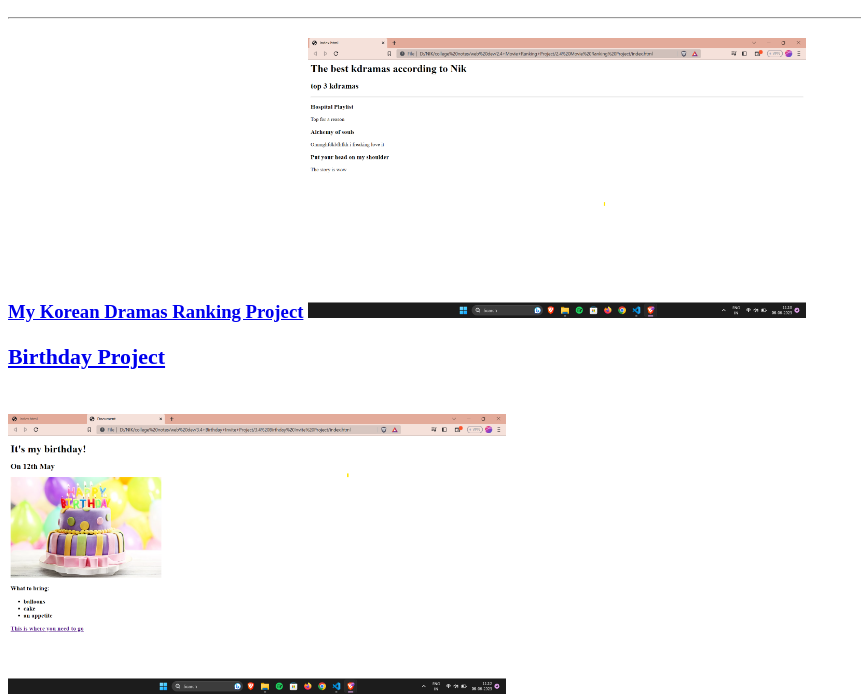
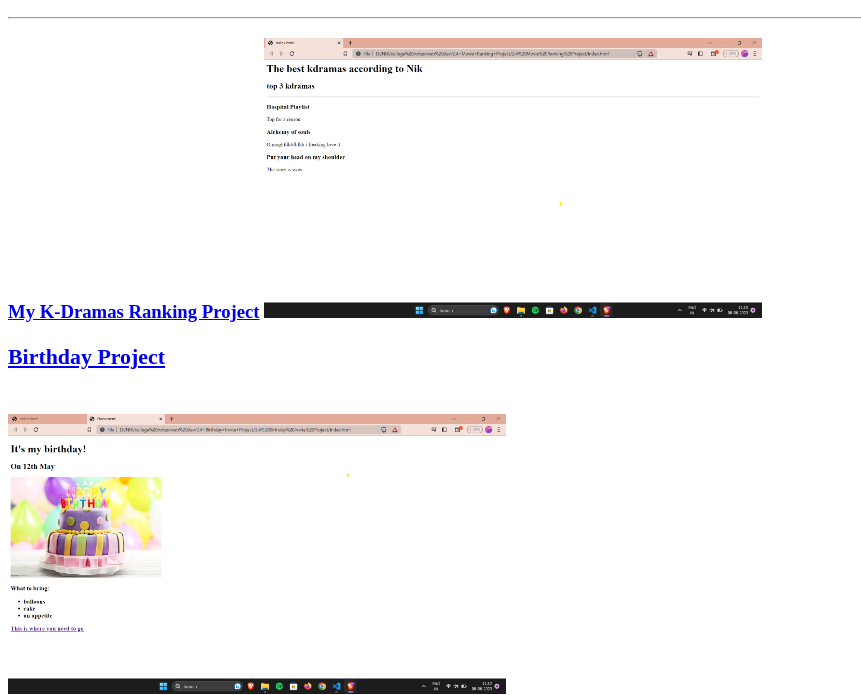
Before and after one commit to nikunjaa/nikport, a plain HTML site: page index.html in a window 1280 px wide. Shown: the part 110-805 px from the top of the page, without its empty margins (0-861 px from the left). Drawn offline with Linux system fonts and the light colour scheme.

Commit message:
Update index.html

```diff
--- a/index.html
+++ b/index.html
@@ -12,7 +12,7 @@
     <h2>I'm a Web Developer</h2>
     <hr>
     <!-- TODO 2: Add Your previous projects' HTML into the public folder -->
-    <a href="./2.4 Movie Ranking Project/index.html"><h3>My Korean Dramas Ranking Project</a>
+    <a href="./2.4 Movie Ranking Project/index.html"><h3>My K-Dramas Ranking Project</a>
         <img src="./korean drama website.png" height="280" alt="movie ranking project preview">
 
     <a href="./3.4 Birthday Invite Project/index.html"> <h3>Birthday Project</h3></a><br>
```
